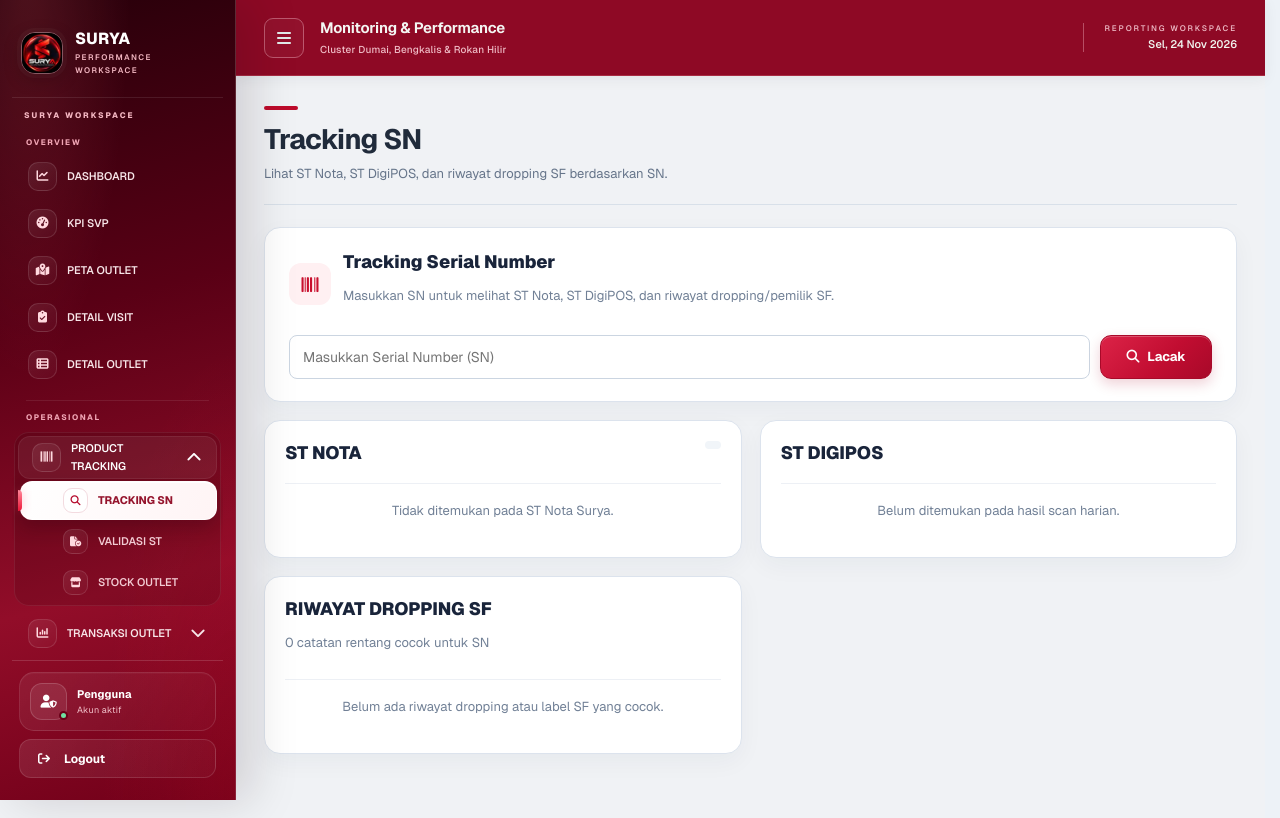
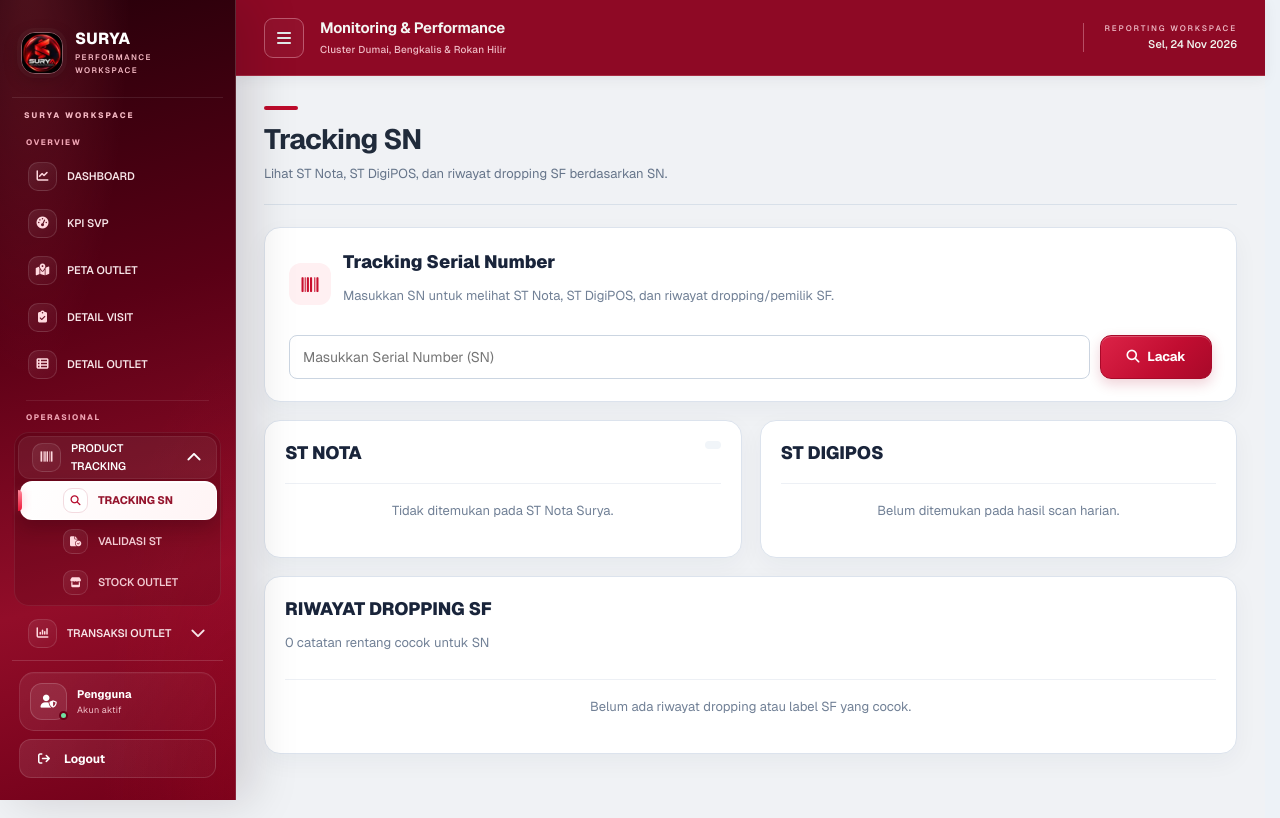
Before and after one commit to erosween/inventoryapp, a Laravel app: template resources/views/surya/product-tracking/tracking.blade.php in a window 1280 px wide. Run offline with Laravel 10, Linux system fonts and the light colour scheme; the template is opened without the code that fills it, so the values that code supplies are empty; parts of the project's set-up code (start-up, migrations or seed data) failed here and were passed over; some libraries are stand-ins or nearby versions.

Commit message:
Expand SF history across tracking results

```diff
--- a/public/css/surya-product-tracking.css
+++ b/public/css/surya-product-tracking.css
@@ -142,6 +142,7 @@
 .pt-lookup input:focus{outline:0;border-color:#c8102e;box-shadow:0 0 0 3px rgba(200,16,46,.1)}
 .pt-lookup .pt-button{min-width:112px}
 .pt-tracking-results{display:grid;grid-template-columns:repeat(2,minmax(0,1fr));align-items:start;gap:18px}
+.pt-tracking-results>.pt-tracking-history{grid-column:1/-1;width:100%}
 .pt-detail-card{min-width:0;margin:0;padding:20px}
 .pt-detail-card .pt-result-head{align-items:flex-start}
 .pt-detail-list{display:grid;gap:0;margin:14px 0 0}
--- a/resources/views/surya/product-tracking/tracking.blade.php
+++ b/resources/views/surya/product-tracking/tracking.blade.php
@@ -54,7 +54,7 @@
                 @endforelse
             </section>
 
-            <section class="pt-card pt-detail-card">
+            <section class="pt-card pt-detail-card pt-tracking-history">
                 <div class="pt-result-head"><div><h2>RIWAYAT DROPPING SF</h2><p class="pt-subtitle mb-0">{{ $sfMatches->count() }} catatan rentang cocok untuk SN {{ $queryValue }}</p></div></div>
                 @if($sfMatches->isEmpty())
                     <div class="pt-empty">Belum ada riwayat dropping atau label SF yang cocok.</div>
```
